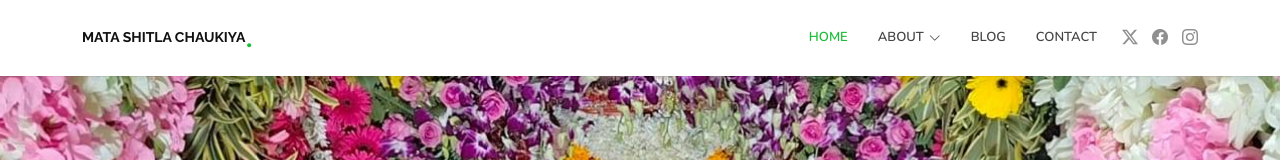
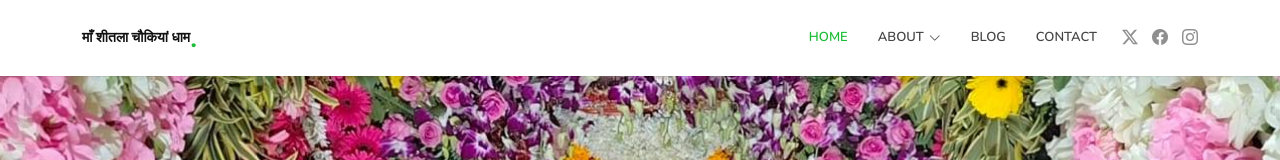
Before and after one commit to adityabros/maasheetla, a plain HTML site: page index.html in a window 1280 px wide. Shown: the top 160 px of the page. Drawn offline with nearby package versions, Linux system fonts and the light colour scheme.

Commit message:
Update index.html

```diff
--- a/index.html
+++ b/index.html
@@ -44,7 +44,7 @@
       <a href="index.html" class="logo d-flex align-items-center me-auto">
         <!-- Uncomment the line below if you also wish to use an image logo -->
         <!-- <img src="assets/img/logo.png" alt=""> -->
-        <h1 class="sitename">Mata Shitla Chaukiya</h1><span>.</span>
+        <h1 class="sitename">माँ शीतला चौकियां धाम</h1><span>.</span>
       </a>
 
       <nav id="navmenu" class="navmenu">
```
